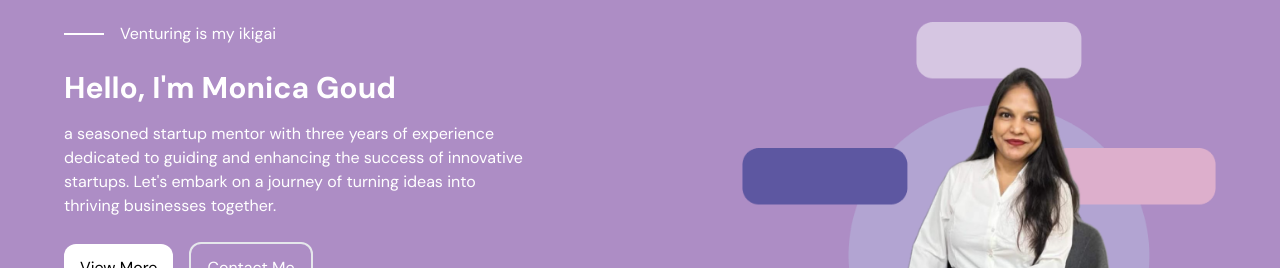
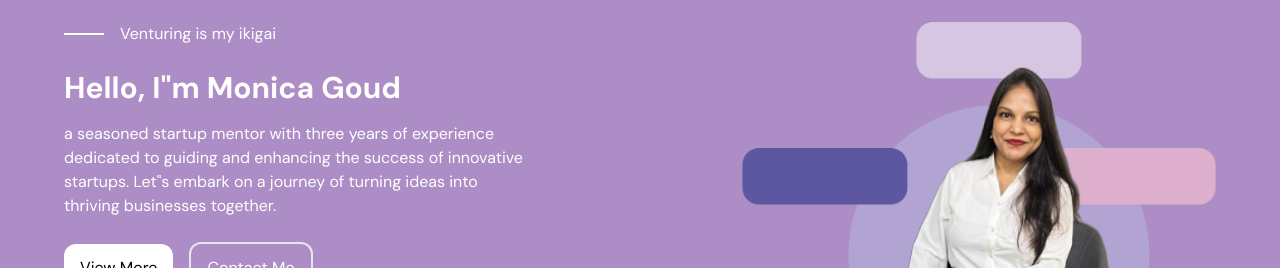
Before and after one commit to ManasMalla/monicagoud, a Next.js app: page / in a window 1280 px wide. Shown: the part 186-454 px from the top of the page. Built offline with nearby package versions, Linux system fonts and the light colour scheme.

Commit message:
removed quotation
Signed-off-by: Manas Malla <manasmalla.dev@gmail.com>

```diff
--- a/src/components/landing.js
+++ b/src/components/landing.js
@@ -11,12 +11,12 @@ export default function Landing() {
             <h1>Venturing is my ikigai</h1>
           </div>
           <div className="space-y-4">
-            <h2 className="text-3xl font-bold">Hello, I'm Monica Goud</h2>
+            <h2 className="text-3xl font-bold">Hello, I&quot;m Monica Goud</h2>
             <p className="w-[42ch]">
               a seasoned startup mentor with three years of experience dedicated
-              to guiding and enhancing the success of innovative startups. Let's
-              embark on a journey of turning ideas into thriving businesses
-              together.
+              to guiding and enhancing the success of innovative startups.
+              Let&quot;s embark on a journey of turning ideas into thriving
+              businesses together.
             </p>
           </div>
           <div className="space-x-4">
```
